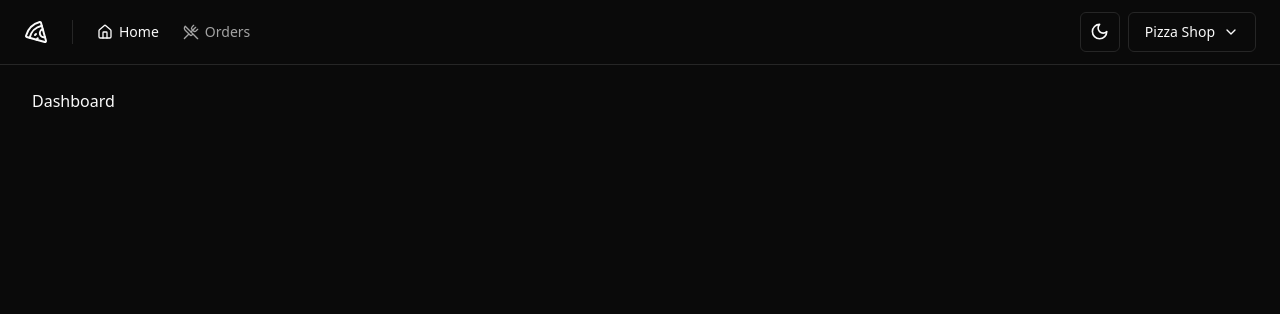
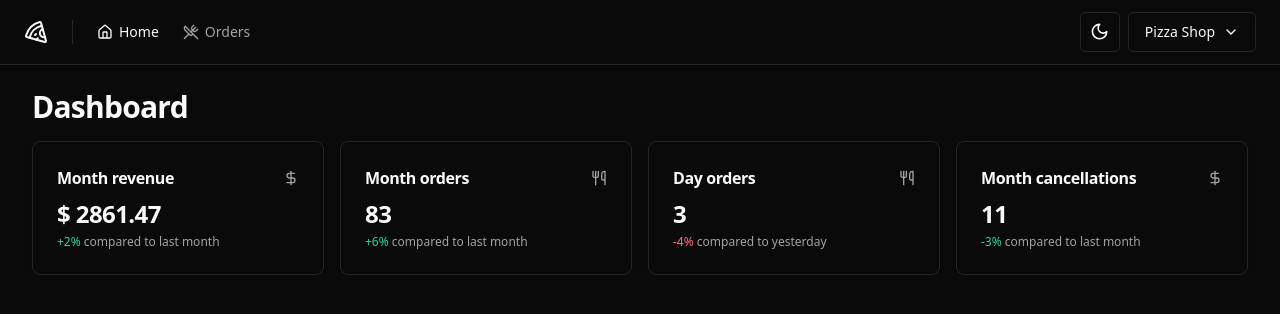
Before and after one commit to samuelpietra/pizzashop-web, a React (Vite) app: page / in a window 1280 px wide. Shown: the top 314 px of the page. Built offline with nearby package versions, Linux system fonts and the light colour scheme.

Commit message:
feat: adds cards to dashboard

```diff
--- /dev/null
+++ b/src/components/ui/card.tsx
@@ -0,0 +1,79 @@
+import * as React from 'react'
+
+import { cn } from '@/lib/utils'
+
+const Card = React.forwardRef<
+  HTMLDivElement,
+  React.HTMLAttributes<HTMLDivElement>
+>(({ className, ...props }, ref) => (
+  <div
+    ref={ref}
+    className={cn(
+      'rounded-lg border bg-card text-card-foreground shadow-sm',
+      className,
+    )}
+    {...props}
+  />
+))
+Card.displayName = 'Card'
+
+const CardHeader = React.forwardRef<
+  HTMLDivElement,
+  React.HTMLAttributes<HTMLDivElement>
+>(({ className, ...props }, ref) => (
+  <div
+    ref={ref}
+    className={cn('flex flex-col space-y-1.5 p-6', className)}
+    {...props}
+  />
+))
+CardHeader.displayName = 'CardHeader'
+
+const CardTitle = React.forwardRef<
+  HTMLParagraphElement,
+  React.HTMLAttributes<HTMLHeadingElement>
+>(({ className, ...props }, ref) => (
+  <h3
+    ref={ref}
+    className={cn(
+      'text-2xl font-semibold leading-none tracking-tight',
+      className,
+    )}
+    {...props}
+  />
+))
+CardTitle.displayName = 'CardTitle'
+
+const CardDescription = React.forwardRef<
+  HTMLParagraphElement,
+  React.HTMLAttributes<HTMLParagraphElement>
+>(({ className, ...props }, ref) => (
+  <p
+    ref={ref}
+    className={cn('text-sm text-muted-foreground', className)}
+    {...props}
+  />
+))
+CardDescription.displayName = 'CardDescription'
+
+const CardContent = React.forwardRef<
+  HTMLDivElement,
+  React.HTMLAttributes<HTMLDivElement>
+>(({ className, ...props }, ref) => (
+  <div ref={ref} className={cn('p-6 pt-0', className)} {...props} />
+))
+CardContent.displayName = 'CardContent'
+
+const CardFooter = React.forwardRef<
+  HTMLDivElement,
+  React.HTMLAttributes<HTMLDivElement>
+>(({ className, ...props }, ref) => (
+  <div
+    ref={ref}
+    className={cn('flex items-center p-6 pt-0', className)}
+    {...props}
+  />
+))
+CardFooter.displayName = 'CardFooter'
+
+export { Card, CardHeader, CardFooter, CardTitle, CardDescription, CardContent }
--- a/src/pages/app/dashboard.tsx
+++ /dev/null
@@ -1,10 +0,0 @@
-import { Helmet } from 'react-helmet-async'
-
-export function Dashboard() {
-  return (
-    <>
-      <Helmet title="Dashboard" />
-      <h1>Dashboard</h1>
-    </>
-  )
-}
--- /dev/null
+++ b/src/pages/app/dashboard/dashboard.tsx
@@ -0,0 +1,24 @@
+import { Helmet } from 'react-helmet-async'
+
+import { DayOrdersAmountCard } from './day-orders-amount-card'
+import { MonthCanceledOrdersAmountCard } from './month-canceled-orders-amount-card'
+import { MonthOrdersAmountCard } from './month-orders-amount-card'
+import { MonthRevenueCard } from './month-revenue-card'
+
+export function Dashboard() {
+  return (
+    <>
+      <Helmet title="Dashboard" />
+      <div className="flex flex-col gap-4">
+        <h1 className="text-3xl font-bold tracking-tight">Dashboard</h1>
+
+        <div className="grid grid-cols-4 gap-4">
+          <MonthRevenueCard />
+          <MonthOrdersAmountCard />
+          <DayOrdersAmountCard />
+          <MonthCanceledOrdersAmountCard />
+        </div>
+      </div>
+    </>
+  )
+}
--- /dev/null
+++ b/src/pages/app/dashboard/day-orders-amount-card.tsx
@@ -0,0 +1,23 @@
+import { Utensils } from 'lucide-react'
+
+import { Card, CardContent, CardHeader, CardTitle } from '@/components/ui/card'
+
+export function DayOrdersAmountCard() {
+  return (
+    <Card>
+      <CardHeader className="flex-row items-center justify-between space-y-0 pb-2">
+        <CardTitle className="text-base font-semibold">Day orders</CardTitle>
+        <Utensils className="h-4 w-4 text-muted-foreground" />
+      </CardHeader>
+
+      <CardContent className="space-y-1">
+        <span className="text-2xl font-bold tracking-tight">3</span>
+
+        <p className="text-xs text-muted-foreground">
+          <span className="text-rose-500 dark:text-rose-400">-4%</span> compared
+          to yesterday
+        </p>
+      </CardContent>
+    </Card>
+  )
+}
--- /dev/null
+++ b/src/pages/app/dashboard/month-canceled-orders-amount-card.tsx
@@ -0,0 +1,25 @@
+import { DollarSign } from 'lucide-react'
+
+import { Card, CardContent, CardHeader, CardTitle } from '@/components/ui/card'
+
+export function MonthCanceledOrdersAmountCard() {
+  return (
+    <Card>
+      <CardHeader className="flex-row items-center justify-between space-y-0 pb-2">
+        <CardTitle className="text-base font-semibold">
+          Month cancellations
+        </CardTitle>
+        <DollarSign className="h-4 w-4 text-muted-foreground" />
+      </CardHeader>
+
+      <CardContent className="space-y-1">
+        <span className="text-2xl font-bold tracking-tight">11</span>
+
+        <p className="text-xs text-muted-foreground">
+          <span className="text-emerald-500 dark:text-emerald-400">-3%</span>{' '}
+          compared to last month
+        </p>
+      </CardContent>
+    </Card>
+  )
+}
--- /dev/null
+++ b/src/pages/app/dashboard/month-orders-amount-card.tsx
@@ -0,0 +1,23 @@
+import { Utensils } from 'lucide-react'
+
+import { Card, CardContent, CardHeader, CardTitle } from '@/components/ui/card'
+
+export function MonthOrdersAmountCard() {
+  return (
+    <Card>
+      <CardHeader className="flex-row items-center justify-between space-y-0 pb-2">
+        <CardTitle className="text-base font-semibold">Month orders</CardTitle>
+        <Utensils className="h-4 w-4 text-muted-foreground" />
+      </CardHeader>
+
+      <CardContent className="space-y-1">
+        <span className="text-2xl font-bold tracking-tight">83</span>
+
+        <p className="text-xs text-muted-foreground">
+          <span className="text-emerald-500 dark:text-emerald-400">+6%</span>{' '}
+          compared to last month
+        </p>
+      </CardContent>
+    </Card>
+  )
+}
--- /dev/null
+++ b/src/pages/app/dashboard/month-revenue-card.tsx
@@ -0,0 +1,23 @@
+import { DollarSign } from 'lucide-react'
+
+import { Card, CardContent, CardHeader, CardTitle } from '@/components/ui/card'
+
+export function MonthRevenueCard() {
+  return (
+    <Card>
+      <CardHeader className="flex-row items-center justify-between space-y-0 pb-2">
+        <CardTitle className="text-base font-semibold">Month revenue</CardTitle>
+        <DollarSign className="h-4 w-4 text-muted-foreground" />
+      </CardHeader>
+
+      <CardContent className="space-y-1">
+        <span className="text-2xl font-bold tracking-tight">$ 2861.47</span>
+
+        <p className="text-xs text-muted-foreground">
+          <span className="text-emerald-500 dark:text-emerald-400">+2%</span>{' '}
+          compared to last month
+        </p>
+      </CardContent>
+    </Card>
+  )
+}
--- a/src/routes.tsx
+++ b/src/routes.tsx
@@ -2,7 +2,7 @@
 
 import { AppLayout } from '@/pages/_layouts/app'
 import { AuthLayout } from '@/pages/_layouts/auth'
-import { Dashboard } from '@/pages/app/dashboard'
+import { Dashboard } from '@/pages/app/dashboard/dashboard'
 import { Orders } from '@/pages/app/orders/orders'
 import { SignIn } from '@/pages/auth/sign-in'
 import { SignUp } from '@/pages/auth/sign-up'
```
